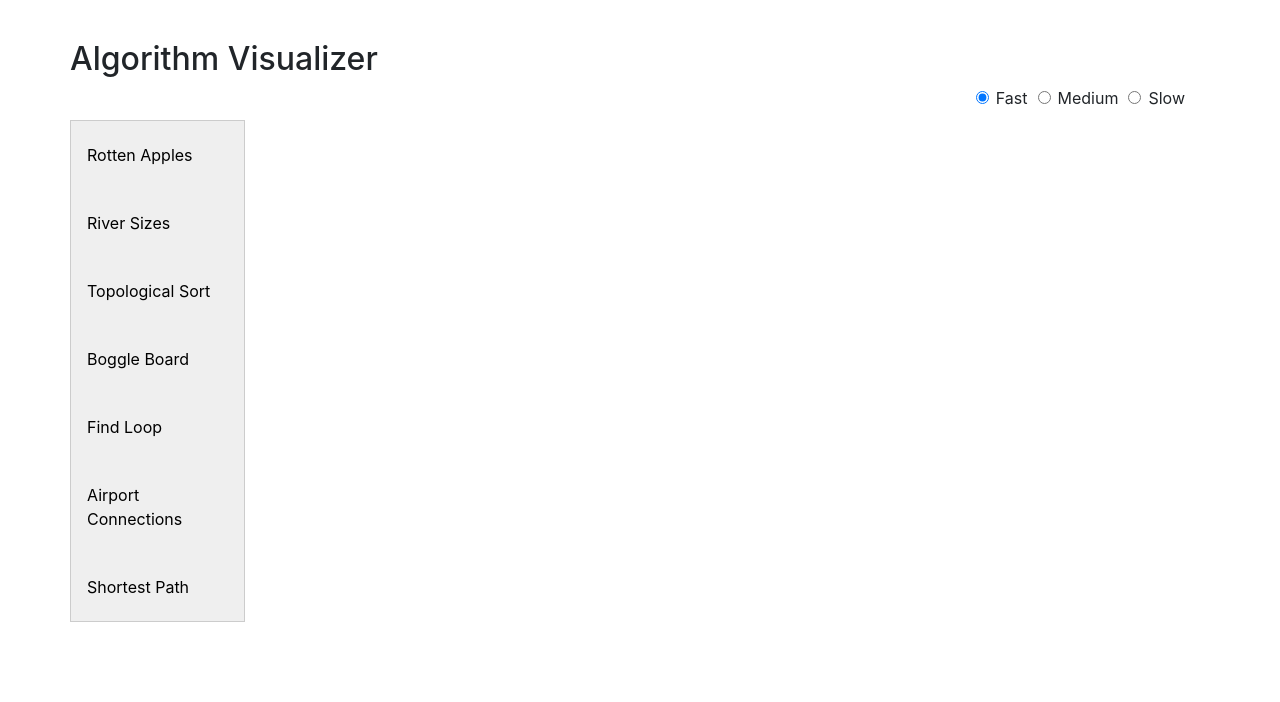
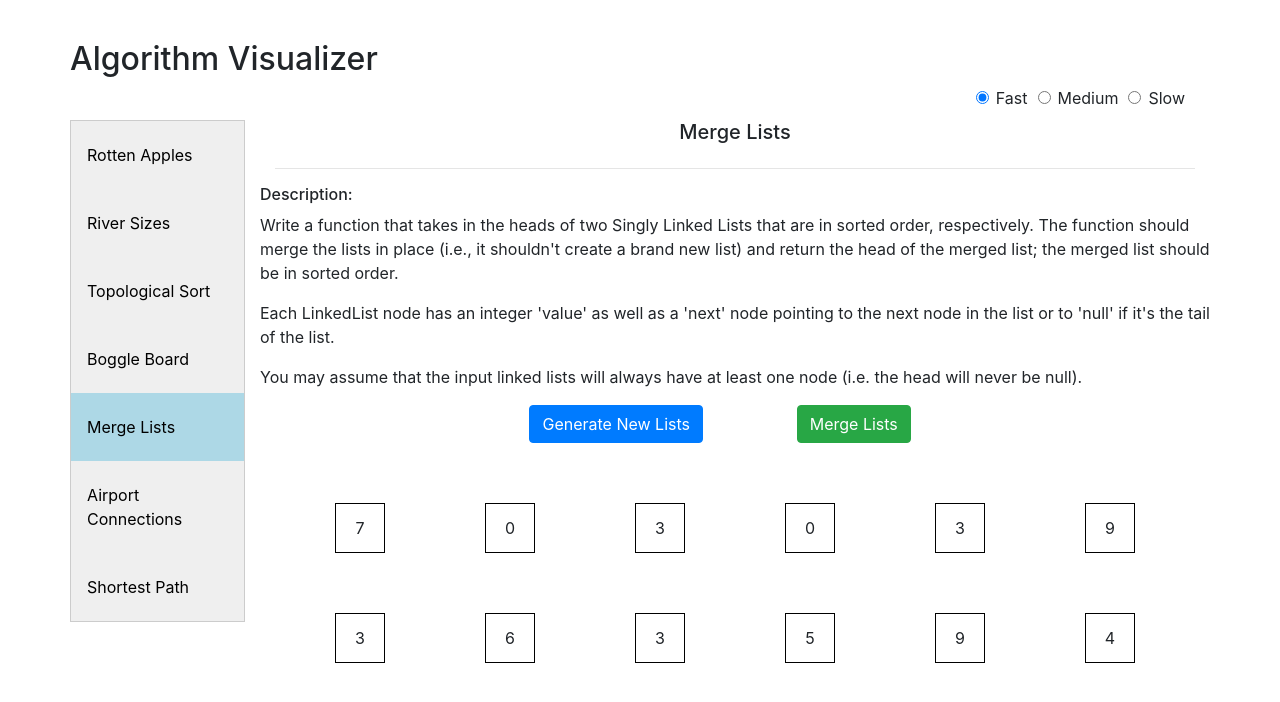
Before and after one commit to SpenserDavis/algoVisualizer, a React (Create React App) app: page /merge in a window 1280 px wide. Shown: the top 702 px of the page. Built offline with nearby package versions, Linux system fonts and the light colour scheme.

Commit message:
loop replaced with merge linked lists, stubbed out

```diff
--- a/public/index.html
+++ b/public/index.html
@@ -5,10 +5,7 @@
     <link rel="icon" href="%PUBLIC_URL%/favicon.ico" />
     <meta name="viewport" content="width=device-width, initial-scale=1" />
     <meta name="theme-color" content="#000000" />
-    <meta
-      name="description"
-      content="Web site created using create-react-app"
-    />
+    <meta name="Algorithm Visualizer" content="Algorithm Visualizer" />
     <link rel="apple-touch-icon" href="%PUBLIC_URL%/logo192.png" />
     <!--
       manifest.json provides metadata used when your web app is installed on a
@@ -24,7 +21,7 @@
       work correctly both with client-side routing and a non-root public URL.
       Learn how to configure a non-root public URL by running `npm run build`.
     -->
-    <title>React App</title>
+    <title>Algorithm Visualizer</title>
   </head>
   <body>
     <noscript>You need to enable JavaScript to run this app.</noscript>
--- a/src/App.css
+++ b/src/App.css
@@ -132,3 +132,7 @@
 .speed-button {
   margin-right: 10px;
 }
+
+.listRow {
+  margin: 60px;
+}
--- /dev/null
+++ b/src/algoProblemDescriptions/merge.js
@@ -0,0 +1,23 @@
+import React from "react";
+
+const description = (
+  <div className="description">
+    <p>
+      Write a function that takes in the heads of two Singly Linked Lists that
+      are in sorted order, respectively. The function should merge the lists in
+      place (i.e., it shouldn't create a brand new list) and return the head of
+      the merged list; the merged list should be in sorted order.
+    </p>
+    <p>
+      Each LinkedList node has an integer 'value' as well as a 'next' node
+      pointing to the next node in the list or to 'null' if it's the tail of the
+      list.
+    </p>
+    <p>
+      You may assume that the input linked lists will always have at least one
+      node (i.e. the head will never be null).
+    </p>
+  </div>
+);
+
+export default description;
--- a/src/components/Algos/Apples.jsx
+++ b/src/components/Algos/Apples.jsx
@@ -17,13 +17,21 @@ const initialStatePresets = {
 };
 
 class Apples extends React.Component {
-  state = {
+  constructor(props) {
+    super(props);
+    this._isMounted = true;
+    this.state = {
       appleMatrix: [],
       ...initialStatePresets,
     };
+  }
 
   componentDidMount() {
     this.getRandomizedMatrix();
+  }
+
+  componentWillUnmount() {
+    this._isMounted = false;
   }
 
   getRandomizedMatrix = () => {
@@ -57,6 +65,7 @@ class Apples extends React.Component {
         .map((_, i) => appleMatrix[i].slice());
       console.log("a");
       const dayCounter = await this.getNumDays(modifiableMatrix);
+      this._isMounted &&
         this.setState({
           dayCounter,
           simulationIsRunning: false,
@@ -89,7 +98,7 @@ class Apples extends React.Component {
       if (x === -1) {
         if (toTraverse.length) {
           days++;
-          this.setState({ dayCounter: days });
+          this._isMounted && this.setState({ dayCounter: days });
           toTraverse.push([-1, -1]);
         }
       } else {
@@ -133,7 +142,7 @@ class Apples extends React.Component {
       infectionDidOccur = true;
       infectedNeighbors.push([x, y + 1]);
     }
-    this.setState({ appleMatrix: matrix });
+    this._isMounted && this.setState({ appleMatrix: matrix });
     if (infectionDidOccur) {
       await sleep(this.props.speed);
     }
--- a/src/components/Algos/Boggle.jsx
+++ b/src/components/Algos/Boggle.jsx
@@ -77,12 +77,20 @@ const initialStatePresets = {
 };
 
 class Boggle extends React.Component {
-  state = {
+  constructor(props) {
+    super(props);
+    this._isMounted = true;
+    this.state = {
       ...initialStatePresets,
     };
+  }
 
   componentDidMount() {
     this.randomizeBoardAndWords();
+  }
+
+  componentWillUnmount() {
+    this._isMounted = false;
   }
 
   randomizeBoardAndWords = () => {
@@ -194,6 +202,7 @@ class Boggle extends React.Component {
       }
     }
 
+    this._isMounted &&
       this.setState({
         foundWords,
         simulationIsComplete: true,
@@ -203,7 +212,7 @@ class Boggle extends React.Component {
   };
 
   exploreNode = async (board, i, j, node, foundWords) => {
-    this.setState({ currNode: [i, j] });
+    this._isMounted && this.setState({ currNode: [i, j] });
     await sleep(this.props.speed);
     let wordIsFound = false;
     const location = board[i][j];
@@ -219,7 +228,7 @@ class Boggle extends React.Component {
     node = node[char];
     if ("*" in node) {
       foundWords[node["*"]] = true;
-      this.setState({ foundWords });
+      this._isMounted && this.setState({ foundWords });
       wordIsFound = true;
       location.charInWord = true;
     }
--- a/src/components/Algos/Loop.jsx
+++ /dev/null
@@ -1,7 +0,0 @@
-import React from "react";
-
-const Loop = () => {
-  return <div>Loop</div>;
-};
-
-export default Loop;
--- /dev/null
+++ b/src/components/Algos/Merge.jsx
@@ -0,0 +1,131 @@
+import React from "react";
+import description from "../../algoProblemDescriptions/merge";
+import AlgoHeader from "../AlgoHeader";
+
+class LinkedList {
+  constructor(value) {
+    this.value = value;
+    this.next = null;
+  }
+}
+
+const listSize = 5;
+
+class Merge extends React.Component {
+  constructor(props) {
+    super(props);
+    this._isMounted = true;
+    this.state = { listOne: {}, listTwo: {} };
+  }
+
+  componentDidMount() {
+    this.initializeLists();
+  }
+
+  initializeLists = () => {
+    const listOne = this.generateNewList();
+    const listTwo = this.generateNewList();
+    this.setState({ listOne, listTwo });
+  };
+
+  generateNewList = () => {
+    const listHead = this.generateNewNode();
+    let curr = listHead;
+    let i = 0;
+    while (i++ < listSize) {
+      curr.next = this.generateNewNode();
+      curr = curr.next;
+    }
+    return listHead;
+  };
+
+  generateNewNode = () => {
+    const node = new LinkedList(Math.floor(Math.random() * 10));
+    return node;
+  };
+
+  performMerge = (headOne, headTwo) => {
+    let p1 = headOne;
+    let p2 = headTwo;
+    let p1Prev = null;
+
+    while (p1 && p2) {
+      if (p1.value < p2.value) {
+        p1Prev = p1;
+        p1 = p1.next;
+      } else {
+        if (p1Prev) {
+          p1Prev.next = p2;
+        }
+        p1Prev = p2;
+        p2 = p2.next;
+        p1Prev.next = p1;
+      }
+    }
+
+    if (!p1) {
+      p1Prev.next = p2;
+    }
+
+    return headOne.value < headTwo.value ? headOne : headTwo;
+  };
+
+  renderButtonRow = () => {
+    const { simulationIsRunning, simulationIsComplete } = this.state;
+    return (
+      <div className="row">
+        <div className="col"></div>
+        <div className="col d-flex justify-content-center">
+          <button
+            disabled={simulationIsRunning}
+            onClick={this.initializeLists}
+            className="btn btn-primary"
+          >
+            Generate New Lists
+          </button>
+        </div>
+        <div className="col d-flex justify-content-center">
+          <button
+            disabled={simulationIsRunning || simulationIsComplete}
+            onClick={this.performMerge}
+            className="btn btn-success"
+          >
+            Merge Lists
+          </button>
+        </div>
+
+        <div className="col"></div>
+      </div>
+    );
+  };
+
+  renderLists = (...lists) => {
+    const html = [];
+    for (let list of lists) {
+      const row = [];
+      let curr = list;
+      while (curr) {
+        row.push(<div className="gridSquare">{curr.value}</div>);
+        curr = curr.next;
+      }
+      html.push(
+        <div className="row d-flex justify-content-between listRow">{row}</div>
+      );
+    }
+
+    return html;
+  };
+
+  render() {
+    const { listOne, listTwo } = this.state;
+    return (
+      <>
+        <AlgoHeader title="Merge Lists" description={description} />
+        {this.renderButtonRow()}
+        {this.renderLists(listOne, listTwo)}
+      </>
+    );
+  }
+}
+
+export default Merge;
--- a/src/components/Algos/Rivers.jsx
+++ b/src/components/Algos/Rivers.jsx
@@ -17,10 +17,18 @@ const initialStatePresets = {
 };
 
 class Rivers extends React.Component {
-  state = { riverMatrix: [], ...initialStatePresets };
+  constructor(props) {
+    super(props);
+    this._isMounted = true;
+    this.state = { riverMatrix: [], ...initialStatePresets };
+  }
 
   componentDidMount() {
     this.getRandomizedMatrix();
+  }
+
+  componentWillUnmount() {
+    this._isMounted = false;
   }
 
   getRandomizedRiverSizes = () => {
@@ -166,6 +174,7 @@ class Rivers extends React.Component {
       }
     }
 
+    this._isMounted &&
       this.setState({
         visited,
         riverSizes,
@@ -182,7 +191,7 @@ class Rivers extends React.Component {
 
     while (nodesToExplore.length) {
       const [x, y] = nodesToExplore.shift();
-      this.setState({ currNode: [x, y] });
+      this._isMounted && this.setState({ currNode: [x, y] });
       await sleep(this.props.speed);
       if (visited[x][y]) {
         continue;
@@ -197,7 +206,7 @@ class Rivers extends React.Component {
 
     if (currSize) {
       riverSizes.push(currSize);
-      this.setState({ riverSizes });
+      this._isMounted && this.setState({ riverSizes });
     }
   };
 
--- a/src/router.js
+++ b/src/router.js
@@ -4,7 +4,7 @@ const Rivers = React.lazy(() => import("./components/Algos/Rivers"));
 const Apples = React.lazy(() => import("./components/Algos/Apples"));
 const Topological = React.lazy(() => import("./components/Algos/Topological"));
 const Boggle = React.lazy(() => import("./components/Algos/Boggle"));
-const Loop = React.lazy(() => import("./components/Algos/Loop"));
+const Merge = React.lazy(() => import("./components/Algos/Merge"));
 const Airports = React.lazy(() => import("./components/Algos/Airports"));
 const Dijkstra = React.lazy(() => import("./components/Algos/Dijkstra"));
 
@@ -30,9 +30,9 @@ export const routes = [
     component: Boggle,
   },
   {
-    path: "/loop",
-    name: "Find Loop",
-    component: Loop,
+    path: "/merge",
+    name: "Merge Lists",
+    component: Merge,
   },
   {
     path: "/airports",
```
Also changed, not shown: src/algoProblemDescriptions/loop.js (deleted). Lines whose indentation alone changed are shown as unchanged.
